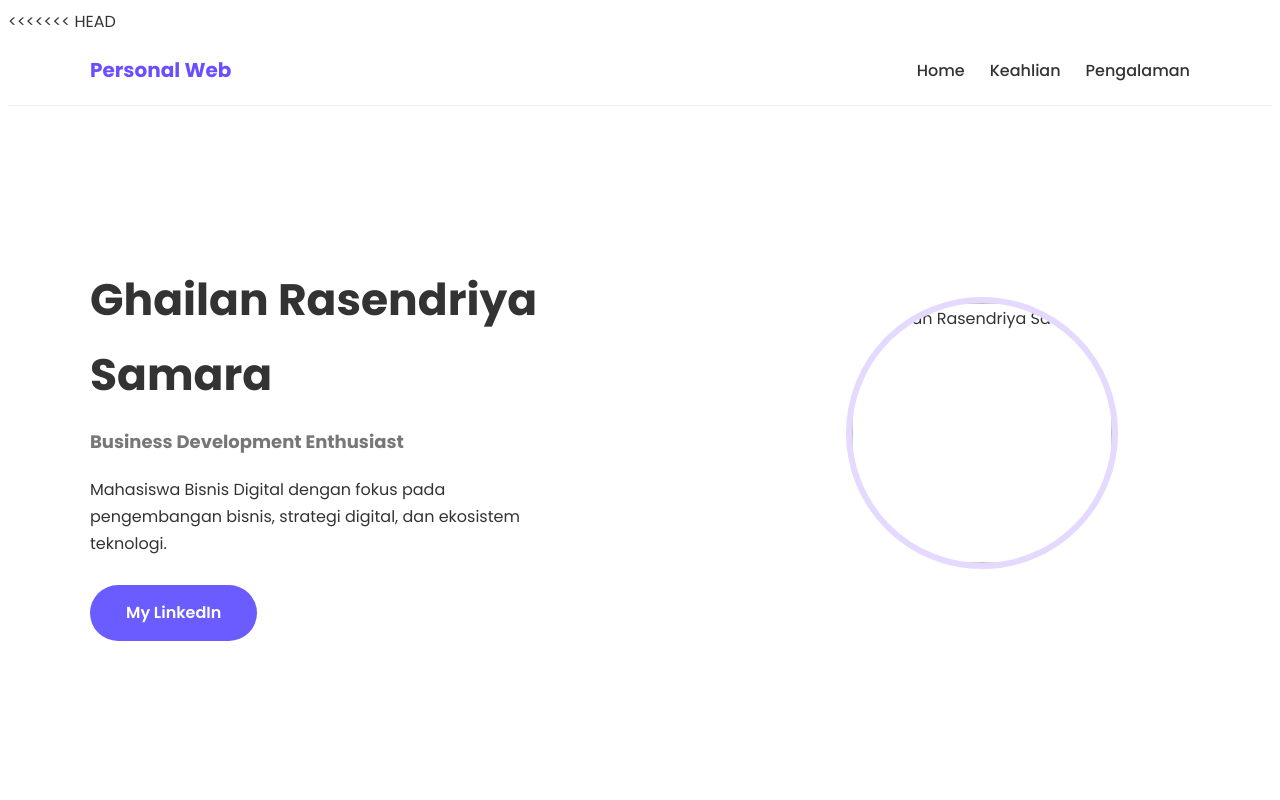
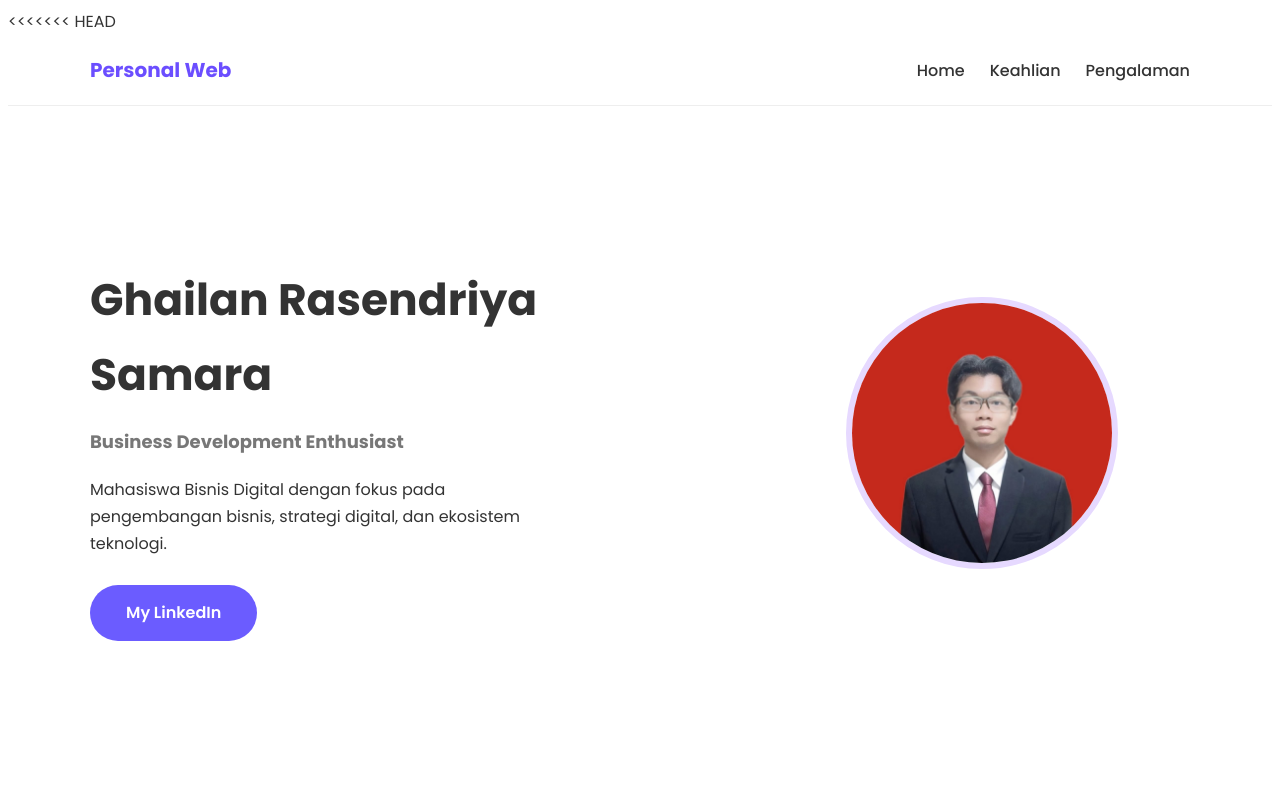
Before and after one commit to alanrsz/ghailan-profile-web, a plain HTML site: page index.html in a window 1280 px wide. Shown: the top 800 px of the page. Drawn offline with Linux system fonts and the light colour scheme.

Commit message:
Fix profile image path

```diff
--- a/index.html
+++ b/index.html
@@ -59,7 +59,7 @@
     </div>
 
     <div class="hero-image">
-      <img src="./assets/profil-ghailan.jpg" alt="Ghailan Rasendriya Samara">
+      <img src="assets/profil-ghailan.jpeg" alt="Ghailan Rasendriya Samara">
     </div>
 
   </div>
```
